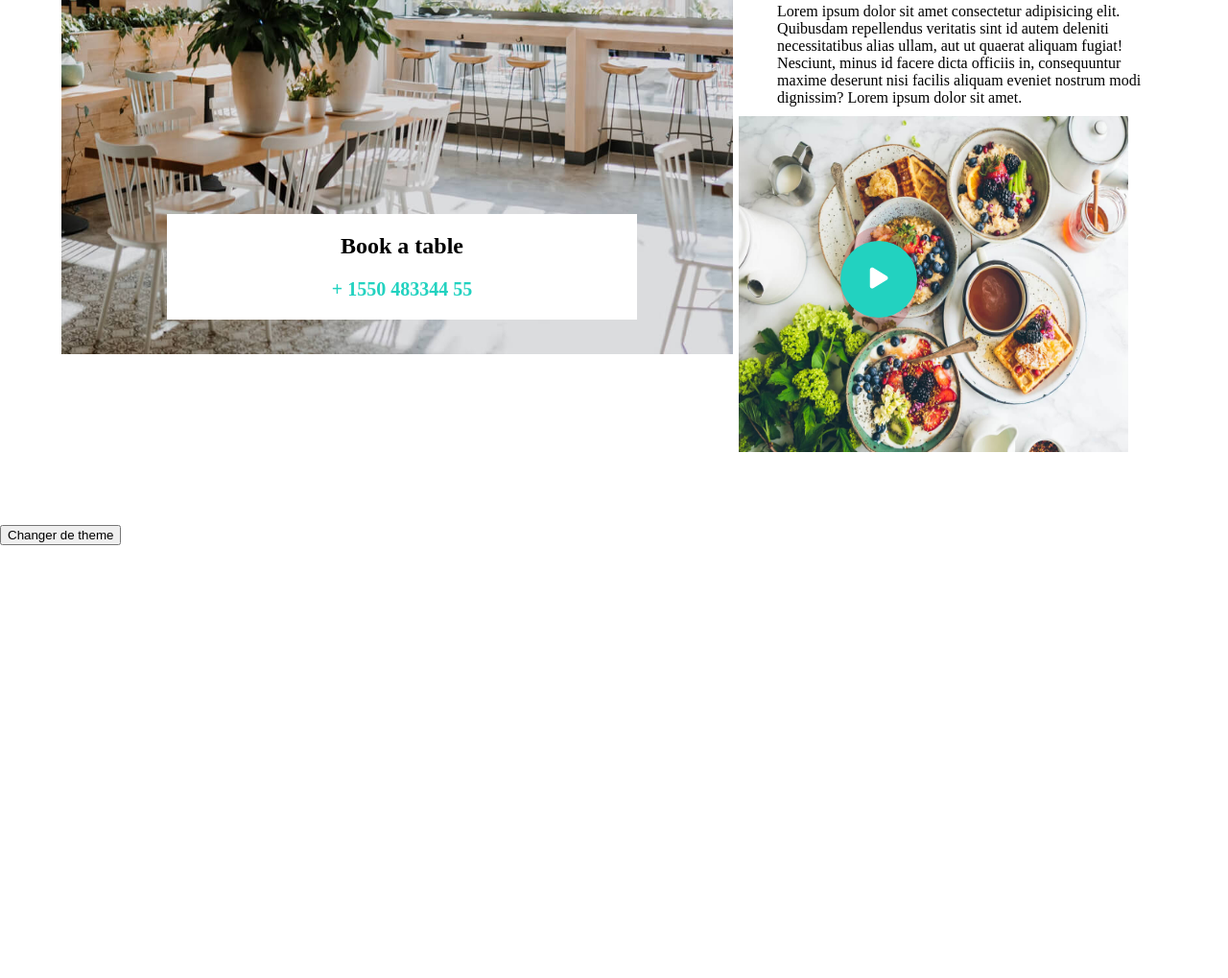
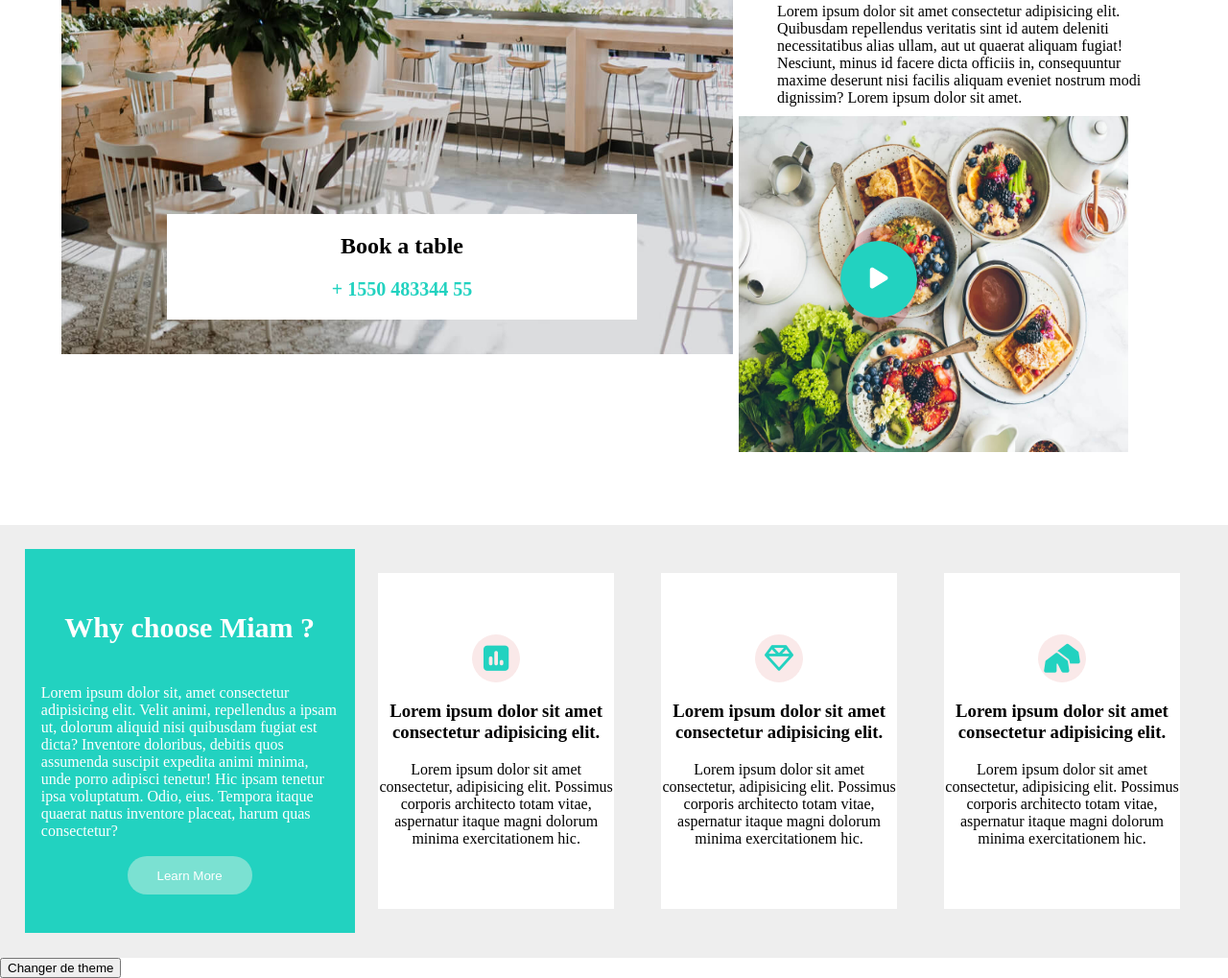
Before and after one commit to VitorLucas44/cs_miam_js, a plain HTML site: page index.html in a window 1280 px wide. Shown: the part 1091-2110 px from the top of the page at 96% size. Before the commit the page ends 1659 px from the top, so only its background shows below. Drawn offline with Linux system fonts and the light colour scheme; files whose address does not match are found by name.

Commit message:
html et css sec3

```diff
--- a/index.html
+++ b/index.html
@@ -73,6 +73,7 @@
     <img src="../hero-img.png" alt="">
 </section>
 
+
 <!-- Section 2 -->
 <section id="section2">
     <p>About us</p>
@@ -101,6 +102,31 @@
 </div>
 </section>
 
+
+<!-- Section 3 -->
+<section id="section3">
+        <div class="cardverte">
+            <h2>Why choose Miam ?</h2>
+            <span>Lorem ipsum dolor sit, amet consectetur adipisicing elit. Velit animi, repellendus a ipsam ut, dolorum aliquid nisi quibusdam fugiat est dicta? Inventore doloribus, debitis quos assumenda suscipit expedita animi minima, unde porro adipisci tenetur! Hic ipsam tenetur ipsa voluptatum. Odio, eius. Tempora itaque quaerat natus inventore placeat, harum quas consectetur?</span>
+            <button><a href="">Learn More</a></button>
+        </div>
+        <div class="cardblanche">
+            <div class="belge"><i class="fa-solid fa-square-poll-vertical"></i></div>
+            <h3>Lorem ipsum dolor sit amet consectetur adipisicing elit.</h3>
+            <span>Lorem ipsum dolor sit amet consectetur, adipisicing elit. Possimus corporis architecto totam vitae, aspernatur itaque magni dolorum minima exercitationem hic.</span>
+        </div>
+        <div class="cardblanche">
+            <div class="belge"><i class="fa-regular fa-gem"></i></div>
+            <h3>Lorem ipsum dolor sit amet consectetur adipisicing elit.</h3>
+            <span>Lorem ipsum dolor sit amet consectetur, adipisicing elit. Possimus corporis architecto totam vitae, aspernatur itaque magni dolorum minima exercitationem hic.</span>
+        </div>
+        <div class="cardblanche">
+            <div class="belge"><i class="fa-solid fa-tents"></i></div>
+            <h3>Lorem ipsum dolor sit amet consectetur adipisicing elit.</h3>
+            <span>Lorem ipsum dolor sit amet consectetur, adipisicing elit. Possimus corporis architecto totam vitae, aspernatur itaque magni dolorum minima exercitationem hic.</span>
+        </div>
+</section>
+
 <!-- mode sombre et clair -->
 <button id="theme-btn">Changer de theme</button>
     <script src="https://kit.fontawesome.com/e52e4007ff.js" crossorigin="anonymous"></script>
--- a/src/sass/style.sass
+++ b/src/sass/style.sass
@@ -13,9 +13,23 @@ body
     #section1
         background-color: $grey
         color: white
+    #section2
+        h1
+            color: white
+            span
+                color: $green
+        h2
+            color: white
+
         span
-            a
-                color: white
+            color: white
+        li
+            color: white
+        .sec2
+            .imgsec2
+                .blanc
+                    background-color: $grey
+
 @font-face
     font-family: "Cookies"
     src: url(../font/CookiesandmilkRegular-W64Y.ttf)
@@ -196,3 +210,64 @@ nav
                         -ms-transform: scale(1.5)
                         -webkit-transform: scale(1.5)
                         transform: scale(4.5)
+
+#section3
+    display: flex
+    justify-content: space-evenly
+    background-color: #eeeeee
+    padding: 2%
+    .cardverte
+        display: flex
+        flex-direction: column
+        align-items: center
+        justify-content: center
+        background-color: $green
+        width: 700px
+        height: 400px
+        color: white
+        h2
+            font-size: 30px
+        span
+            margin: 5%
+        button
+            color: white
+            background-color: #7be1d2
+            border-radius: 30px
+            width: 130px
+            height: 40px
+            border: none
+            align-items: center
+            a
+                text-decoration: none
+                color: white
+    .cardblanche
+        background-color: white
+        display: flex
+        flex-direction: column
+        justify-content: center
+        align-items: center
+        text-align: center
+        margin: 2%
+        width: 500px
+        height: 350px
+        transition: transform .1s
+        .belge
+            background-color: #fae9e9
+            border-radius: 100%
+            width: 50px
+            height: 50px
+            display: flex
+            justify-content: center
+            align-items: center
+            i
+                color: $green
+                font-size: 30px
+    .cardblanche:hover
+        // padding-top: 20px
+        // padding-bottom: 20px
+        // padding-left: 10px
+        // padding-right: 10px
+        // transition-duration: 1s
+        -ms-transform: scale(0.5)
+        -webkit-transform: scale(0.5)
+        transform: scale(1.1)
```
Also changed, not shown: public/css/style.css, src/sass/_variable.sass (line endings or trailing spaces), 1 other file.
